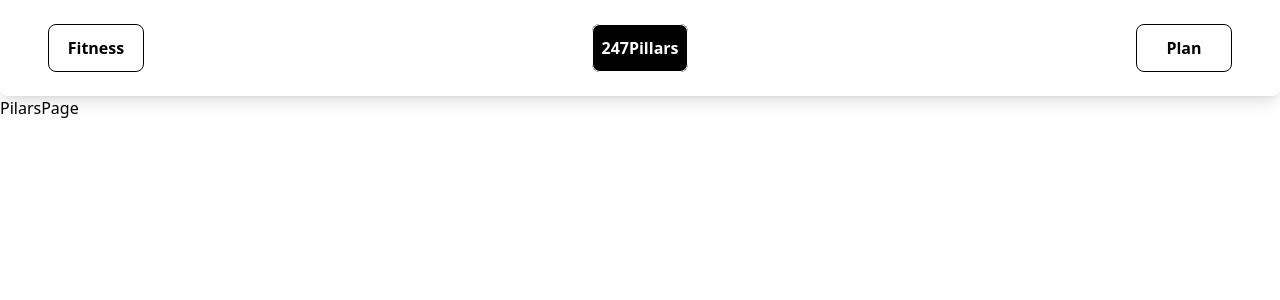
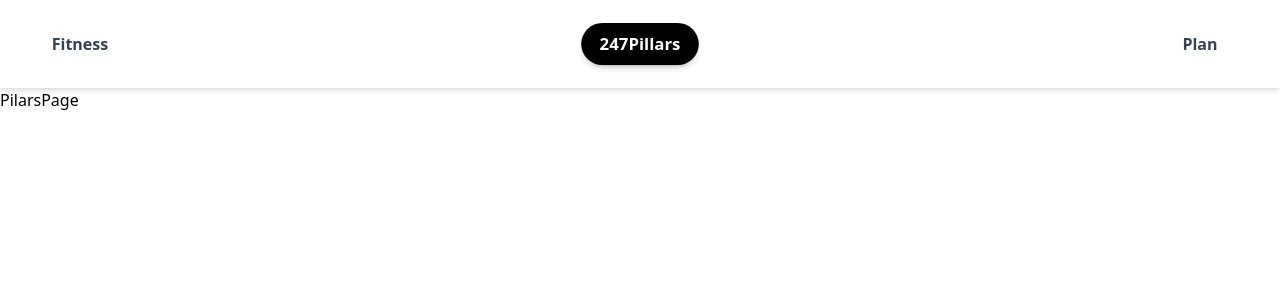
Before and after one commit to JoaDelVecchio/247Pilars, a React (Vite) app in the folder client/: page / in a window 1280 px wide. Shown: the top 300 px of the page. Built offline with nearby package versions, Linux system fonts and the light colour scheme.

Commit message:
Make home page navbar

```diff
--- a/client/src/components/NavBar.tsx
+++ b/client/src/components/NavBar.tsx
@@ -3,17 +3,20 @@ import { useEffect, useState } from "react";
 
 const Navbar = () => {
   const commonClass =
-    "border-1 rounded-lg transition duration-300 flex justify-center items-center";
-  const activeClass = "bg-black text-white font-extrabold w-24 h-12";
+    "rounded-full transition duration-300 flex justify-center items-center";
+  const activeClass =
+    "bg-black text-white font-extrabold w-28 h-10 shadow-md transform scale-105";
   const inactiveClass =
-    "w-24 h-12 hover:bg-black hover:text-white hover:font-extrabold";
+    "w-28 h-10 text-gray-700 hover:bg-gray-200 hover:text-black hover:font-extrabold";
 
   const [offset, setOffset] = useState(0); // Background position
   const location = useLocation(); // Track current route
 
   // Function to update the background position
   const updateOffset = () => {
-    const activeLink = document.querySelector(".nav-item.active");
+    const activeLink = document.querySelector(
+      ".nav-item.active"
+    ) as HTMLElement;
     if (activeLink) {
       setOffset(activeLink.offsetLeft); // Update the offsetLeft of the active link
     }
@@ -31,12 +34,12 @@ const Navbar = () => {
   }, []);
 
   return (
-    <nav className="relative">
+    <nav className="relative w-full rounded-xl">
       {/* Animated background */}
       <div
-        className="absolute top-0 h-12 bg-black rounded-lg transition-all duration-300"
+        className="absolute top-0 h-10 bg-black rounded-full transition-all duration-300 shadow-md"
         style={{
-          width: "6rem", // Match the link width
+          width: "7rem", // Match the link width
           transform: `translateX(${offset}px)`,
         }}
       ></div>
--- a/client/src/routes/Layout.tsx
+++ b/client/src/routes/Layout.tsx
@@ -4,7 +4,7 @@ import Navbar from "../components/NavBar";
 export const MainLayout = () => {
   return (
     <div className="flex h-full w-full flex-col">
-      <header className="p-6 shadow-lg rounded-lg">
+      <header className="h-22 w-full flex bg-white shadow-md  justify-center items-center">
         <Navbar />
       </header>
       <main className="flex flex-grow">
```
